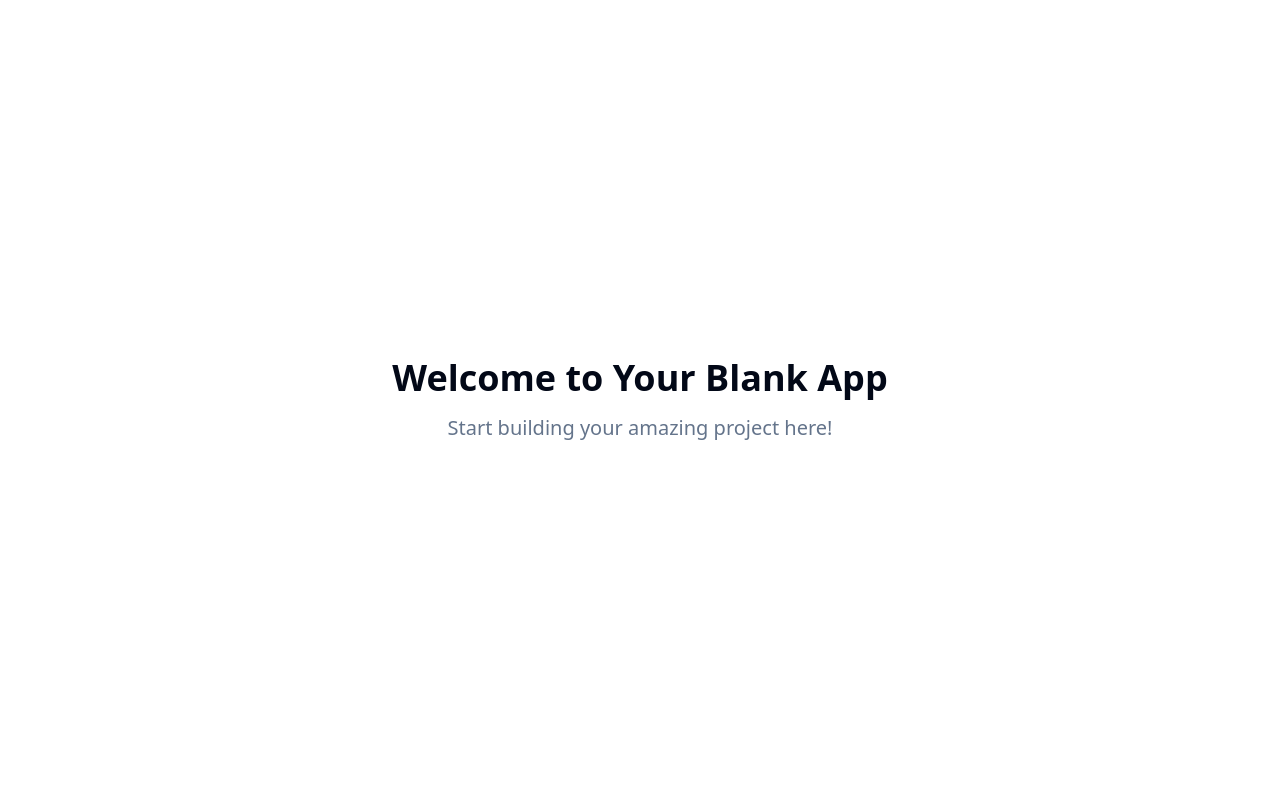
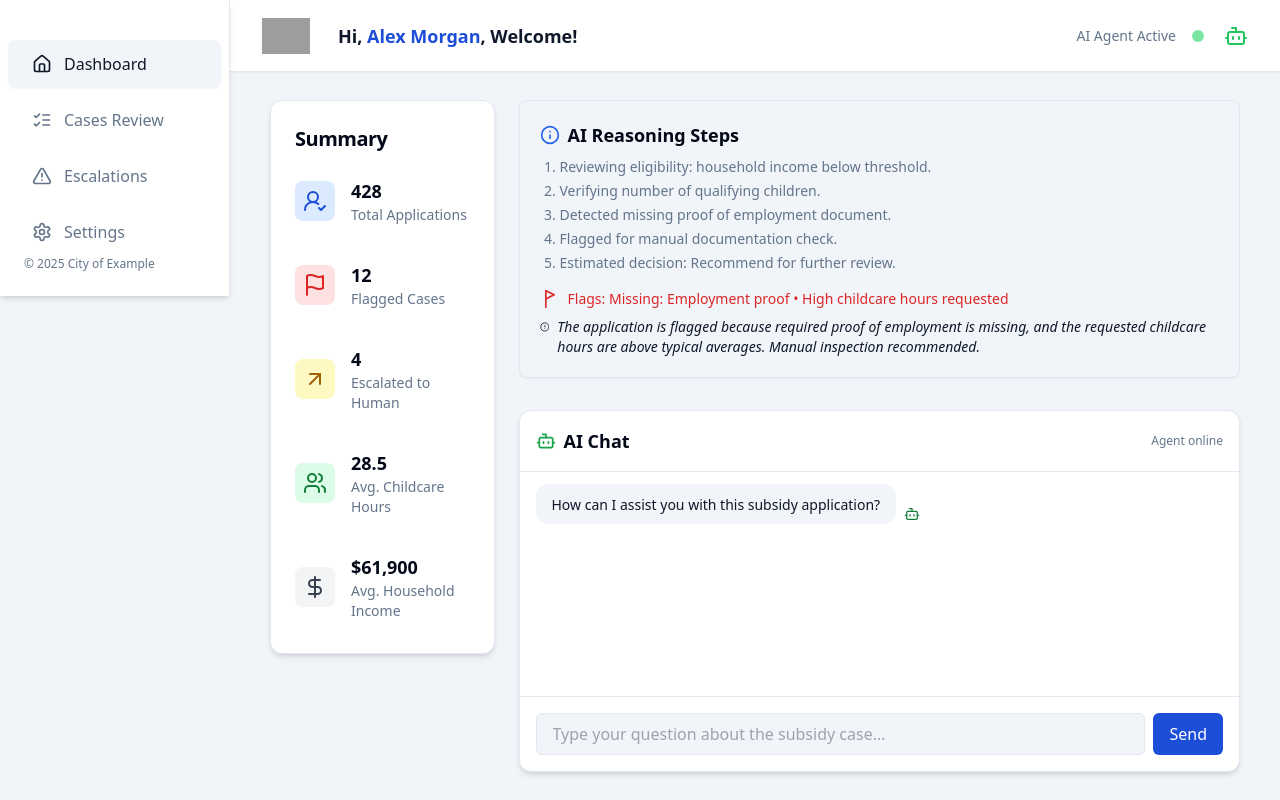
Before and after one commit to ambra19/subsidy-rag-system-hack4her, a React (Vite) app: page / in a window 1280 px wide. Built offline with nearby package versions, Linux system fonts and the light colour scheme; grey boxes are pictures that could not be loaded.

Commit message:
feat: Implement AI Childcare Subsidy Review app
Implement the UI structure for the AI-powered Childcare Subsidy Review web app, including the ServiceNow logo, greeting, AI thinking panel, chatbot window, dashboard summary, and sidebar navigation. Apply a clean, modern, and enterprise-friendly style.

```diff
--- /dev/null
+++ b/src/components/AIPanel.tsx
@@ -0,0 +1,44 @@
+
+import { AlertCircle, Info, FlagTriangleRight } from "lucide-react";
+
+const mockAIState = {
+  steps: [
+    "Reviewing eligibility: household income below threshold.",
+    "Verifying number of qualifying children.",
+    "Detected missing proof of employment document.",
+    "Flagged for manual documentation check.",
+    "Estimated decision: Recommend for further review."
+  ],
+  flags: [
+    "Missing: Employment proof",
+    "High childcare hours requested"
+  ],
+  explanation: "The application is flagged because required proof of employment is missing, and the requested childcare hours are above typical averages. Manual inspection recommended."
+};
+
+const AIPanel = () => (
+  <section className="bg-secondary rounded-lg border border-border shadow-sm p-5 mb-4 animate-fade-in">
+    <div className="flex items-center gap-2 mb-2">
+      <Info className="w-5 h-5 text-blue-600" />
+      <h2 className="font-semibold text-lg">AI Reasoning Steps</h2>
+    </div>
+    <ol className="list-decimal ml-5 text-sm text-muted-foreground space-y-1">
+      {mockAIState.steps.map((step, i) => (
+        <li key={i}>{step}</li>
+      ))}
+    </ol>
+    <div className="mt-4 flex items-center gap-2 text-red-600 text-sm">
+      <FlagTriangleRight className="w-5 h-5" />
+      <div>
+        <span className="font-medium">Flags: </span>
+        {mockAIState.flags.join(" • ")}
+      </div>
+    </div>
+    <div className="mt-2 flex items-start gap-2 text-sm text-primary">
+      <AlertCircle className="h-4 w-4 mt-[2px]" />
+      <span className="italic">{mockAIState.explanation}</span>
+    </div>
+  </section>
+);
+
+export default AIPanel;
--- /dev/null
+++ b/src/components/ChatbotPanel.tsx
@@ -0,0 +1,109 @@
+
+import * as React from "react";
+import { Bot, User } from "lucide-react";
+import { cn } from "@/lib/utils";
+import { toast } from "@/hooks/use-toast";
+
+type Message = { from: "human" | "ai", content: string };
+
+const mockWelcome = "How can I assist you with this subsidy application?";
+const mockResponse =
+  "Based on the provided documents, this application may require escalation due to missing information. Would you like more details?";
+
+const ChatbotPanel = () => {
+  const [messages, setMessages] = React.useState<Message[]>([
+    { from: "ai", content: mockWelcome }
+  ]);
+  const [input, setInput] = React.useState("");
+  const [loading, setLoading] = React.useState(false);
+
+  const handleSend = (e: React.FormEvent) => {
+    e.preventDefault();
+    if (!input.trim()) return;
+    setMessages((msgs) => [...msgs, { from: "human", content: input.trim() }]);
+    setInput("");
+    setLoading(true);
+
+    setTimeout(() => {
+      setMessages((msgs) => [
+        ...msgs,
+        { from: "ai", content: mockResponse }
+      ]);
+      setLoading(false);
+      toast({
+        title: "AI Agent responded",
+        description: mockResponse,
+      });
+    }, 900);
+  };
+
+  return (
+    <section className="flex flex-col h-full bg-white rounded-xl border border-border shadow-md">
+      <div className="flex items-center gap-2 p-4 border-b border-border">
+        <Bot className="w-5 h-5 text-green-600" />
+        <h2 className="font-semibold text-lg flex-1">AI Chat</h2>
+        <span className="text-xs text-muted-foreground">Agent online</span>
+      </div>
+      {/* Messages */}
+      <div className="flex-1 overflow-y-auto px-4 py-3 space-y-3">
+        {messages.map((msg, i) => (
+          <div
+            key={i}
+            className={cn(
+              "flex",
+              msg.from === "ai" ? "justify-start" : "justify-end"
+            )}
+          >
+            <div
+              className={cn(
+                "max-w-[70%] px-4 py-2 rounded-xl",
+                msg.from === "ai"
+                  ? "bg-secondary text-primary"
+                  : "bg-blue-50 text-primary"
+              )}
+            >
+              <span className="text-sm">{msg.content}</span>
+            </div>
+            <div className="flex items-end ml-2">
+              {msg.from === "ai" ? (
+                <Bot className="w-4 h-4 text-green-700 mb-0.5" />
+              ) : (
+                <User className="w-4 h-4 text-gray-500 mb-0.5" />
+              )}
+            </div>
+          </div>
+        ))}
+        {loading && (
+          <div className="flex justify-start">
+            <div className="bg-secondary px-4 py-2 rounded-xl text-muted-foreground text-sm animate-pulse">
+              AI is typing...
+            </div>
+          </div>
+        )}
+      </div>
+      {/* Chat input */}
+      <form
+        className="flex gap-2 p-4 border-t border-border"
+        onSubmit={handleSend}
+      >
+        <input
+          className="flex-1 outline-none px-4 py-2 rounded-md border border-border bg-muted"
+          type="text"
+          placeholder="Type your question about the subsidy case…"
+          value={input}
+          onChange={e => setInput(e.target.value)}
+          disabled={loading}
+        />
+        <button
+          className="bg-blue-700 text-white px-4 py-2 rounded-md font-medium hover:bg-blue-800 transition-colors disabled:opacity-50"
+          type="submit"
+          disabled={loading}
+        >
+          Send
+        </button>
+      </form>
+    </section>
+  );
+};
+
+export default ChatbotPanel;
--- /dev/null
+++ b/src/components/DashboardSummary.tsx
@@ -0,0 +1,56 @@
+
+import { UserCheck2, Flag, ArrowUpRight, Users, DollarSign } from "lucide-react";
+
+const metrics = [
+  {
+    title: "Total Applications",
+    value: 428,
+    icon: UserCheck2,
+    color: "bg-blue-100 text-blue-700"
+  },
+  {
+    title: "Flagged Cases",
+    value: 12,
+    icon: Flag,
+    color: "bg-red-100 text-red-600"
+  },
+  {
+    title: "Escalated to Human",
+    value: 4,
+    icon: ArrowUpRight,
+    color: "bg-yellow-100 text-yellow-700"
+  },
+  {
+    title: "Avg. Childcare Hours",
+    value: 28.5,
+    icon: Users,
+    color: "bg-green-100 text-green-700"
+  },
+  {
+    title: "Avg. Household Income",
+    value: "$61,900",
+    icon: DollarSign,
+    color: "bg-gray-100 text-gray-700"
+  }
+];
+
+const DashboardSummary = () => (
+  <section className="bg-card rounded-xl p-6 border border-border shadow-md mb-7 animate-fade-in">
+    <h2 className="text-xl font-semibold mb-4 tracking-tight">Summary</h2>
+    <div className="grid lg:grid-cols-1 grid-cols-2 gap-5">
+      {metrics.map((m) => (
+        <div key={m.title} className="flex items-center gap-4 py-2">
+          <div className={`rounded-lg p-2 shrink-0 ${m.color}`}>
+            <m.icon className="w-6 h-6" />
+          </div>
+          <div>
+            <div className="text-lg font-bold">{m.value}</div>
+            <div className="text-sm text-muted-foreground">{m.title}</div>
+          </div>
+        </div>
+      ))}
+    </div>
+  </section>
+);
+
+export default DashboardSummary;
--- /dev/null
+++ b/src/components/SidebarNav.tsx
@@ -0,0 +1,38 @@
+
+import { Home, ListChecks, AlertTriangle, Settings } from "lucide-react";
+import { cn } from "@/lib/utils";
+
+const nav = [
+  { label: "Dashboard", icon: Home, active: true },
+  { label: "Cases Review", icon: ListChecks, active: false },
+  { label: "Escalations", icon: AlertTriangle, active: false },
+  { label: "Settings", icon: Settings, active: false },
+];
+
+const SidebarNav = () => (
+  <aside className="h-full bg-white shadow-md border-r border-sidebar-border flex flex-col min-w-[230px] w-56 z-20">
+    <nav className="flex flex-col gap-2 mt-10">
+      {nav.map((item) => (
+        <a
+          key={item.label}
+          href="#"
+          className={cn(
+            "flex items-center gap-3 px-6 py-3 font-medium transition text-md rounded-lg mx-2",
+            item.active
+              ? "bg-secondary text-primary shadow-sm"
+              : "text-muted-foreground hover:text-primary hover:bg-accent"
+          )}
+        >
+          <item.icon className="w-5 h-5 shrink-0" aria-hidden />
+          <span>{item.label}</span>
+        </a>
+      ))}
+    </nav>
+    <div className="flex-1"></div>
+    <div className="mb-6 px-6 text-xs text-muted-foreground">
+      &copy; 2025 City of Example
+    </div>
+  </aside>
+);
+
+export default SidebarNav;
--- /dev/null
+++ b/src/components/Topbar.tsx
@@ -0,0 +1,28 @@
+
+import logo from "/servicenow-logo.svg";
+import { Bot } from "lucide-react";
+
+const Topbar = () => (
+  <header className="w-full bg-white border-b border-border flex items-center px-8 py-4 h-[72px] relative z-10 shadow-sm">
+    {/* Logo + greeting */}
+    <div className="flex items-center gap-5 flex-1">
+      {/* Logo */}
+      <img src={logo} alt="ServiceNow" className="h-9 mr-2" />
+      {/* Greeting */}
+      <span className="text-lg font-semibold text-primary">
+        Hi, <span className="text-blue-700">Alex Morgan</span>, Welcome!
+      </span>
+    </div>
+
+    {/* AI "thinking" indicator, optional fill */}
+    <div className="flex items-center gap-2">
+      <span className="text-sm text-muted-foreground mr-2 font-medium">
+        AI Agent Active
+      </span>
+      <span className="rounded-full bg-green-400 animate-pulse w-3 h-3"></span>
+      <Bot className="w-6 h-6 ml-3 text-green-500" />
+    </div>
+  </header>
+);
+
+export default Topbar;
--- a/src/pages/Index.tsx
+++ b/src/pages/Index.tsx
@@ -1,11 +1,42 @@
-// Update this page (the content is just a fallback if you fail to update the page)
+
+// New main index page for AI Childcare Subsidy Review
+
+import SidebarNav from "@/components/SidebarNav";
+import Topbar from "@/components/Topbar";
+import AIPanel from "@/components/AIPanel";
+import DashboardSummary from "@/components/DashboardSummary";
+import ChatbotPanel from "@/components/ChatbotPanel";
+
+// Use CSS grid for full-width, multi-panel dashboard
 
 const Index = () => {
   return (
-    <div className="min-h-screen flex items-center justify-center bg-background">
-      <div className="text-center">
-        <h1 className="text-4xl font-bold mb-4">Welcome to Your Blank App</h1>
-        <p className="text-xl text-muted-foreground">Start building your amazing project here!</p>
+    <div className="min-h-screen flex bg-muted">
+      {/* Sidebar */}
+      <SidebarNav />
+
+      {/* Main section */}
+      <div className="flex-1 flex flex-col min-h-screen w-0">
+        {/* Topbar */}
+        <Topbar />
+
+        {/* Content grid */}
+        <div className="flex-1 grid grid-cols-12 gap-6 px-10 py-7 max-w-full w-full">
+          {/* Left main: Dashboard summary (col-span-3 on desktop) */}
+          <div className="col-span-12 lg:col-span-3">
+            <DashboardSummary />
+          </div>
+
+          {/* Right main: AI panel + Chatbot (col-span-9 on desktop) */}
+          <div className="col-span-12 lg:col-span-9 flex flex-col gap-4 h-full">
+            <AIPanel />
+            <div className="flex-1 flex min-h-0">
+              <div className="flex-1 min-h-0">
+                <ChatbotPanel />
+              </div>
+            </div>
+          </div>
+        </div>
       </div>
     </div>
   );
```
